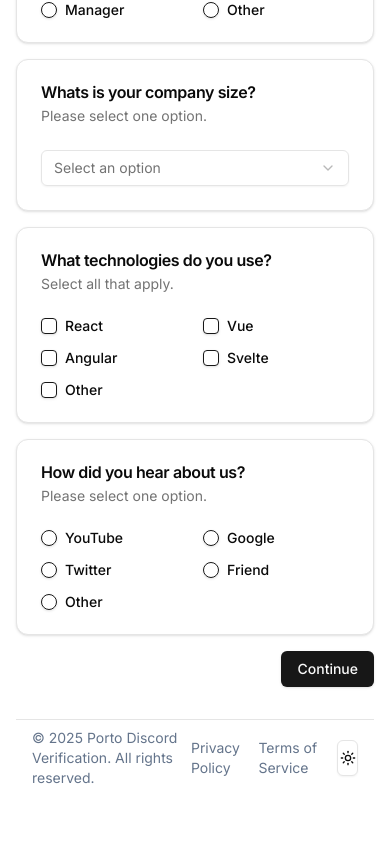
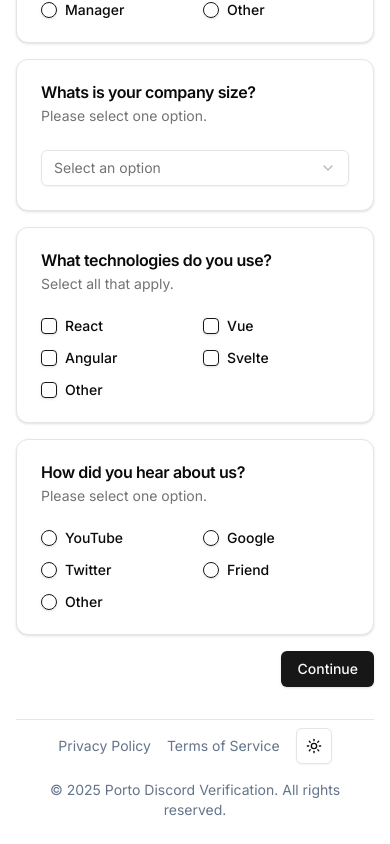
Before and after one commit to egermano/porto-discord-verification, a Next.js app in the folder apps/ui/: page /form in a window 390 px wide. Shown: the part 377-1221 px from the top of the page. Before the commit the page ends 1189 px from the top, so only its background shows below. Built offline with nearby package versions, Linux system fonts and the light colour scheme.

Commit message:
chore: update footer on mobile preview

```diff
--- a/apps/ui/src/components/footer.tsx
+++ b/apps/ui/src/components/footer.tsx
@@ -3,8 +3,8 @@ import ModeToggle from "./mode-toggle";
 
 export default function Footer() {
   return (
-    <footer className="flex items-center justify-between w-full px-4 py-2 mx-auto mt-8 border-t dark:border-slate-700">
-      <p className="text-sm text-slate-500 dark:text-slate-400">
+    <footer className="flex flex-col-reverse md:flex-row gap-4 items-center justify-between w-full px-4 py-2 mx-auto mt-8 border-t dark:border-slate-700">
+      <p className="text-sm text-slate-500 dark:text-slate-400 text-center">
         &copy; {new Date().getFullYear()} {config.appName}. All rights reserved.
       </p>
       <div className="flex items-center space-x-4">
```
